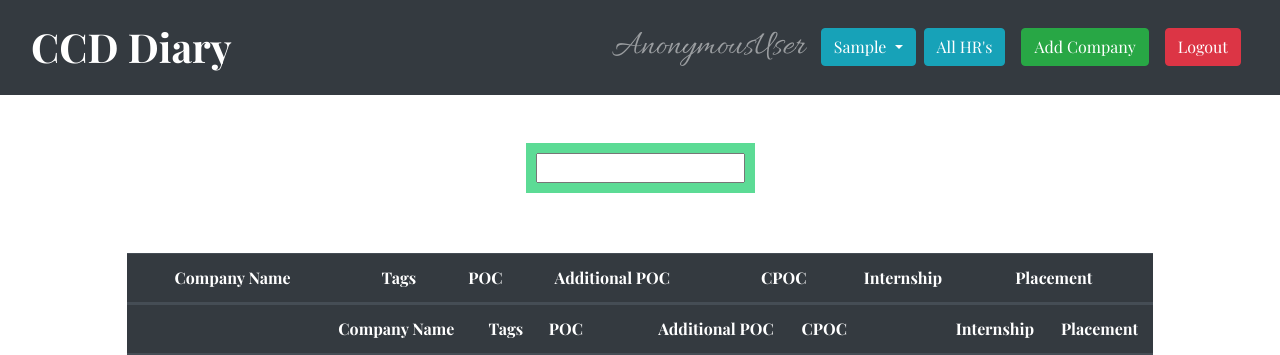
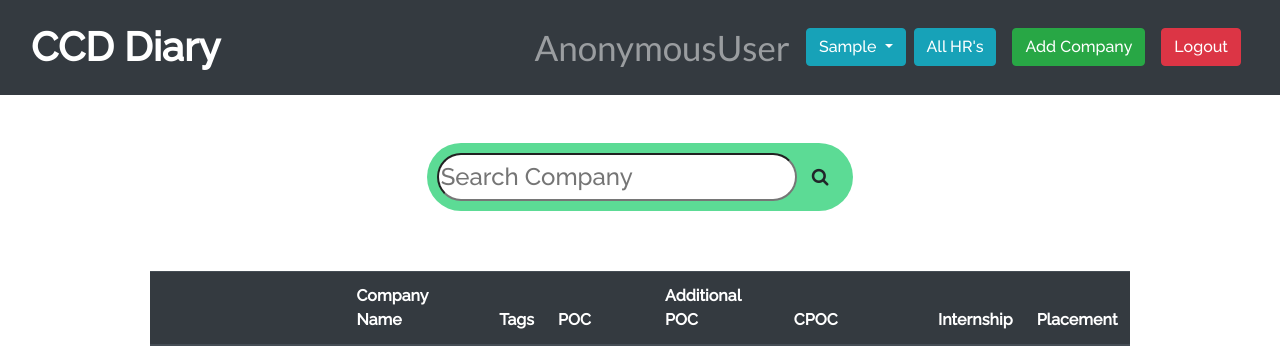
Before and after one commit to sksingh1202/CCD-Intern_and_Placement-Diary, a Django app: template diary/templates/diary/company_list.html in a window 1280 px wide. Shown: the top 355 px of the page. Run offline with Django 3.2, Linux system fonts and the light colour scheme; the template is opened without the code that fills it: most values are stand-ins (such as "Sample title", 1, 10 or a date in 2020); lists and menus that the app fills with data are empty; some libraries are stand-ins or nearby versions.

Commit message:
Added styling to search-box and Added new font-style

```diff
--- a/diary/static/diary/css/base.css
+++ b/diary/static/diary/css/base.css
@@ -1,8 +1,9 @@
 *{
-	font-family: 'Playfair Display','Allura', serif;
+	font-family: 'Raleway', sans-serif;
 }
 .cool-font{
-    font-family: 'Allura';
+    font-family: 'Lato', sans-serif;
+    font-weight:400;
     font-size: 35px;
 }
 a.navbar-brand{
--- a/diary/static/diary/css/company_list.css
+++ b/diary/static/diary/css/company_list.css
@@ -83,5 +83,22 @@ img.card-img
     width: 150px;
 }
 #search{
-    width:100%;
+    border-radius: 50px;
+    width: 360px;
+    font-size:1.5rem;
+     transition: width 0.3s;
 }
+#search:focus{
+    outline: none;
+    width:400px;
+}
+.company-search {
+    display:flex;
+    flex-direction:row;
+}
+.search-box{
+        border-radius: 50px;
+}
+#filtered_companies{
+    width: 85%;
+}
--- a/diary/static/diary/css/hr_list.css
+++ b/diary/static/diary/css/hr_list.css
@@ -5,7 +5,7 @@
     background-color:#CBE0FF;
 }
 .table {
-    width: 95%;
+    width: 90%;
     margin: auto;
     color: #212529;
 }
--- a/diary/templates/diary/_filtered_companies.html
+++ b/diary/templates/diary/_filtered_companies.html
@@ -2,7 +2,6 @@
 <div class="space"></div>
 <div class="space"></div>
 
-<div class="container-fluid">
   <table class="table sticky">
     <thead class="thead-dark">
       <tr>
@@ -79,7 +78,6 @@
       {% endfor %}
 </tbody>
 </table>
-</div>
 
 <!--    <div class="container list-body">-->
 <!--   {% for company in company_list %}-->
--- a/diary/templates/diary/base.html
+++ b/diary/templates/diary/base.html
@@ -5,8 +5,7 @@
     <meta charset="utf-8">
   	<!-- CSS only -->
     <link rel="stylesheet" href="https://stackpath.bootstrapcdn.com/bootstrap/4.5.1/css/bootstrap.min.css" integrity="sha384-VCmXjywReHh4PwowAiWNagnWcLhlEJLA5buUprzK8rxFgeH0kww/aWY76TfkUoSX" crossorigin="anonymous">
-    <link href="https://fonts.googleapis.com/css2?family=Playfair+Display:wght@400;500;600;700&family=Roboto&display=swap" rel="stylesheet">
-    <link href="https://fonts.googleapis.com/css2?family=Allura&display=swap" rel="stylesheet">
+    <link href="https://fonts.googleapis.com/css2?family=Lato&family=Raleway:wght@500&display=swap" rel="stylesheet">
     <link rel="stylesheet" href="https://cdnjs.cloudflare.com/ajax/libs/font-awesome/4.7.0/css/font-awesome.min.css">
     <link href="https://fonts.googleapis.com/css2?family=VT323&display=swap" rel="stylesheet">
     <link rel="stylesheet" type="text/css" href="{% static 'diary/css/base.css' %}">
--- a/diary/templates/diary/company_list.html
+++ b/diary/templates/diary/company_list.html
@@ -4,38 +4,17 @@
 {% block content %}
 
   <script src="{% static 'diary/js/ajax.js' %}" ></script>
-  <div class="mt-5 container d-flex justify-content-center flex-column align-items-center">
+  <div class="mt-5 d-flex justify-content-center flex-column align-items-center">
 
     <div class="search-box">
-    <form method="post">
+    <form class="company-search" method="post">
       {% csrf_token %}
-      <input type="text" id="search">
+      <input type="text" id="search" placeholder="Search Company"><i class="fa fa-search" aria-hidden="true"></i>
     </form>
     </div>
 
   <!-- Company-List -->
-
-<div class="container">
-  <table class="table sticky">
-    <thead class="thead-dark">
-      <tr>
-        <th scope="col"></th>
-        <th scope="col">Company Name</th>
-        <th scope="col">Tags</th>
-        <th scope="col">POC</th>
-        <th scope="col">Additional POC</th>
-        <th scope="col">CPOC</th>
-        <th scope="col">Internship</th>
-        <th scope="col">Placement</th>
-      </tr>
-    </thead>
-    <tbody>
-      <div class="filtered_companies">
-        {% include "diary/_filtered_companies.html" %}
-      </div>
-    </tbody>
-  </table>
-<div id="filtered_companies">
+<div class="" id="filtered_companies">
   {% include "diary/_filtered_companies.html" %}
 </div>
 {% endblock content %}
--- a/diary/templates/diary/hr_list.html
+++ b/diary/templates/diary/hr_list.html
@@ -11,7 +11,7 @@
     <th scope="col">Preferred Contact</th>
     <th scope="col">Alternate Contact</th>
     <th scope="col">Email</th>
-    <th scope="col">Linked In</th>
+    <th scope="col">Linked-In</th>
     <th scope="col">Facebook</th>
     <th scope="col">Assigned Placement</th>
     <th scope="col">Assigned Intern</th>
```
Also changed, not shown: diary/templates/diary/hr_present_list.html (+4 -4 lines).
